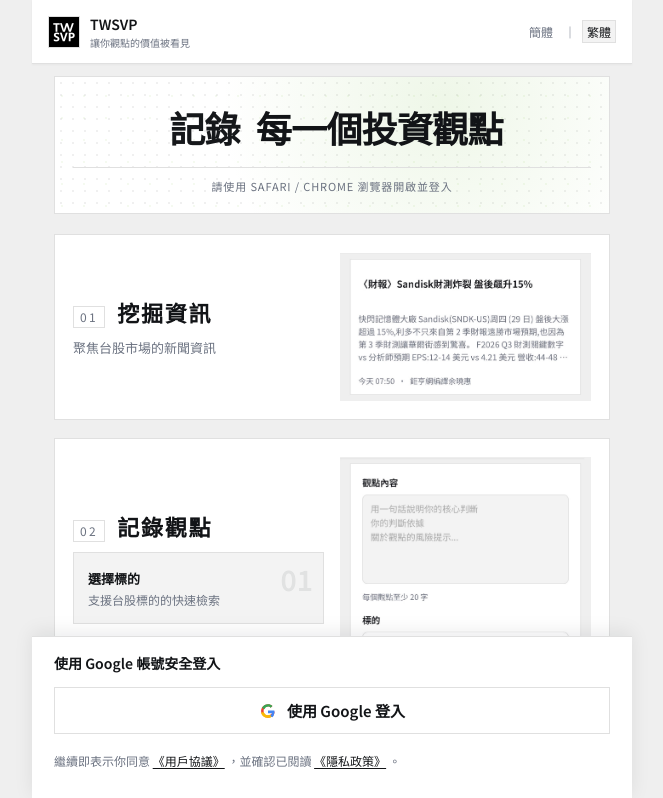
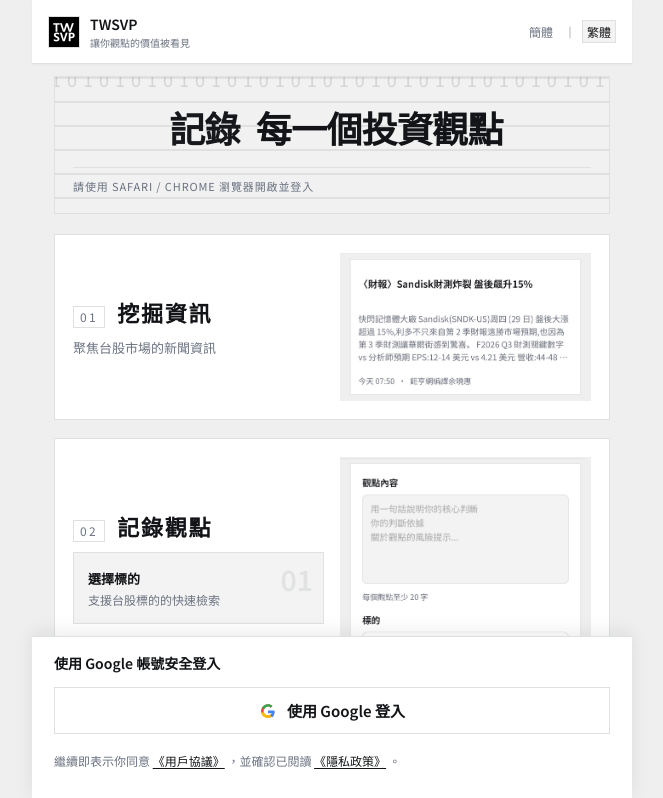
Before and after one commit to MuWeiLee/twsvp-frontend, a Vue app: page / in a window 1280 px wide. Shown: the top 798 px of the page, without its empty margins (308-971 px from the left). Built offline with nearby package versions, Linux system fonts and the light colour scheme; no server answers.

Commit message:
Left align hero and update copy

```diff
--- a/src/services/i18n.js
+++ b/src/services/i18n.js
@@ -196,6 +196,7 @@
   "设置交易券商，看到观点立即跳转App": "設定交易券商，看到觀點立即跳轉 App",
   "验证观点": "驗證觀點",
   "自动/手动计算绩效，验证观点的准确性": "自動/手動計算績效，驗證觀點的準確性",
+  "自动计算绩效，验证观点的准确性": "自動計算績效，驗證觀點的準確性",
   "使用Google账号安全登录": "使用 Google 帳號安全登入",
   "使用Google登录": "使用 Google 登入",
   "准备进入TWSVP...": "準備進入TWSVP...",
--- a/src/views/LoginView.vue
+++ b/src/views/LoginView.vue
@@ -110,7 +110,7 @@
           <h2 class="section-title">{{ t("验证观点") }}</h2>
         </div>
         <p class="section-subtitle">
-          {{ t("自动/手动计算绩效，验证观点的准确性") }}
+          {{ t("自动计算绩效，验证观点的准确性") }}
         </p>
       </div>
       <div class="feature-media">
@@ -363,8 +363,8 @@
   background: var(--surface);
   border: 1px solid var(--border);
   padding: 18px;
-  text-align: center;
-  align-items: center;
+  text-align: left;
+  align-items: start;
   position: relative;
   overflow: hidden;
   border-radius: 0;
@@ -374,26 +374,34 @@
   content: "";
   position: absolute;
   inset: 0;
-  background-image: radial-gradient(
-      rgba(18, 20, 23, 0.18) 1px,
-      transparent 1px
+  background-image:
+    linear-gradient(
+      90deg,
+      rgba(18, 20, 23, 0.06) 0%,
+      rgba(18, 20, 23, 0.06) 100%
     ),
-    radial-gradient(rgba(118, 187, 64, 0.22) 1px, transparent 1px);
-  background-size: 12px 12px, 22px 22px;
-  background-position: 0 0, 40px 30px;
-  opacity: 0.35;
+    repeating-linear-gradient(
+      180deg,
+      rgba(18, 20, 23, 0.08) 0 2px,
+      transparent 2px 24px
+    );
+  opacity: 1;
   pointer-events: none;
 }
 
 .hero::after {
-  content: "";
+  content: "01010101010101010101010101010101010101010101";
   position: absolute;
-  inset: 0;
-  background: radial-gradient(
-    circle at 70% 20%,
-    rgba(118, 187, 64, 0.12),
-    transparent 55%
-  );
+  top: -10px;
+  left: -20px;
+  right: -20px;
+  bottom: -10px;
+  font-size: 18px;
+  line-height: 24px;
+  letter-spacing: 6px;
+  color: rgba(18, 20, 23, 0.12);
+  white-space: pre-wrap;
+  opacity: 1;
   pointer-events: none;
 }
 
@@ -681,7 +689,7 @@
   .hero-title {
     font-size: 30px;
     flex-direction: column;
-    align-items: flex-end;
+    align-items: flex-start;
     gap: 4px;
   }
 
@@ -690,12 +698,12 @@
   }
 
   .hero {
-    text-align: right;
-    align-items: end;
+    text-align: left;
+    align-items: start;
   }
 
   .hero-rest {
-    text-align: right;
+    text-align: left;
   }
 
   .split,
```
